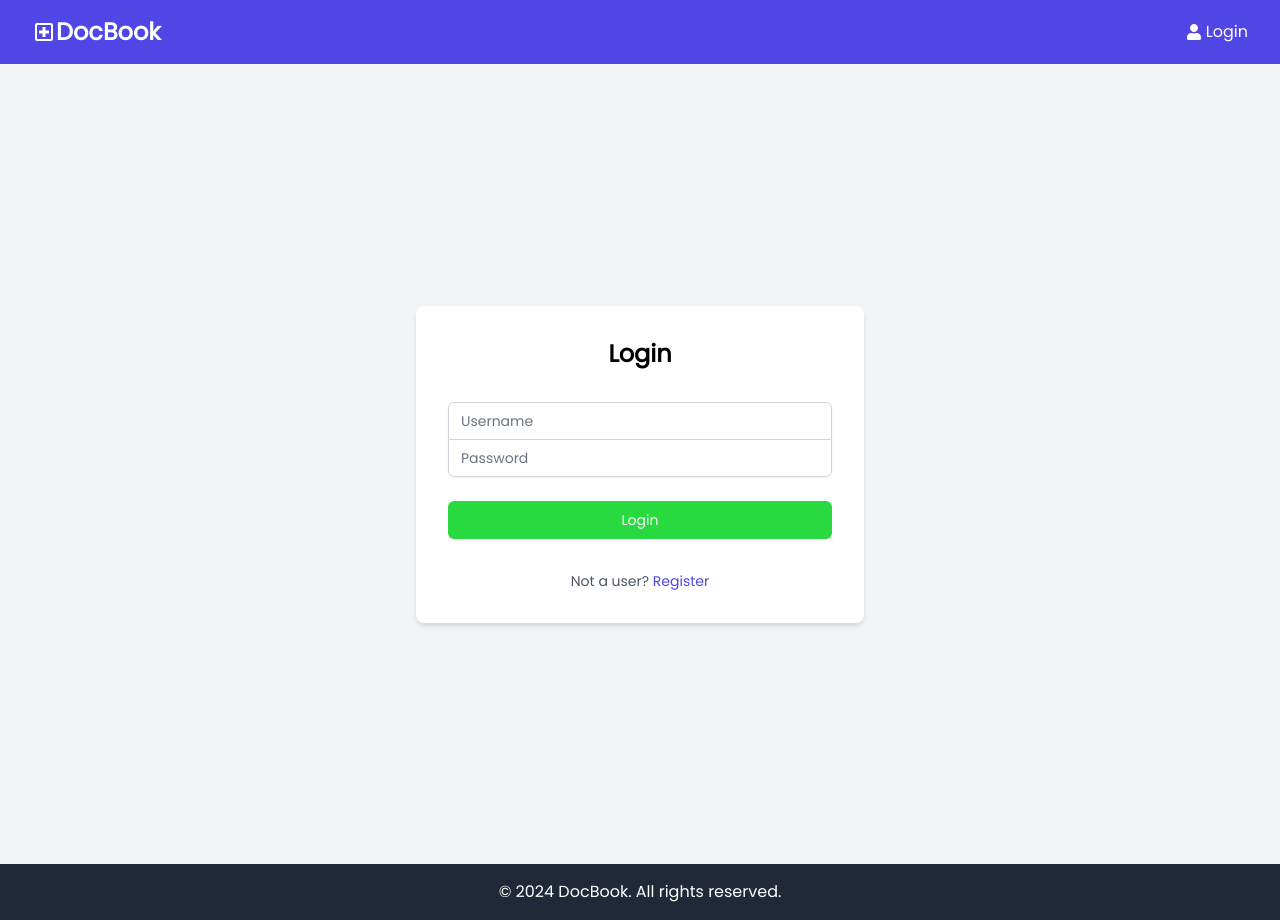
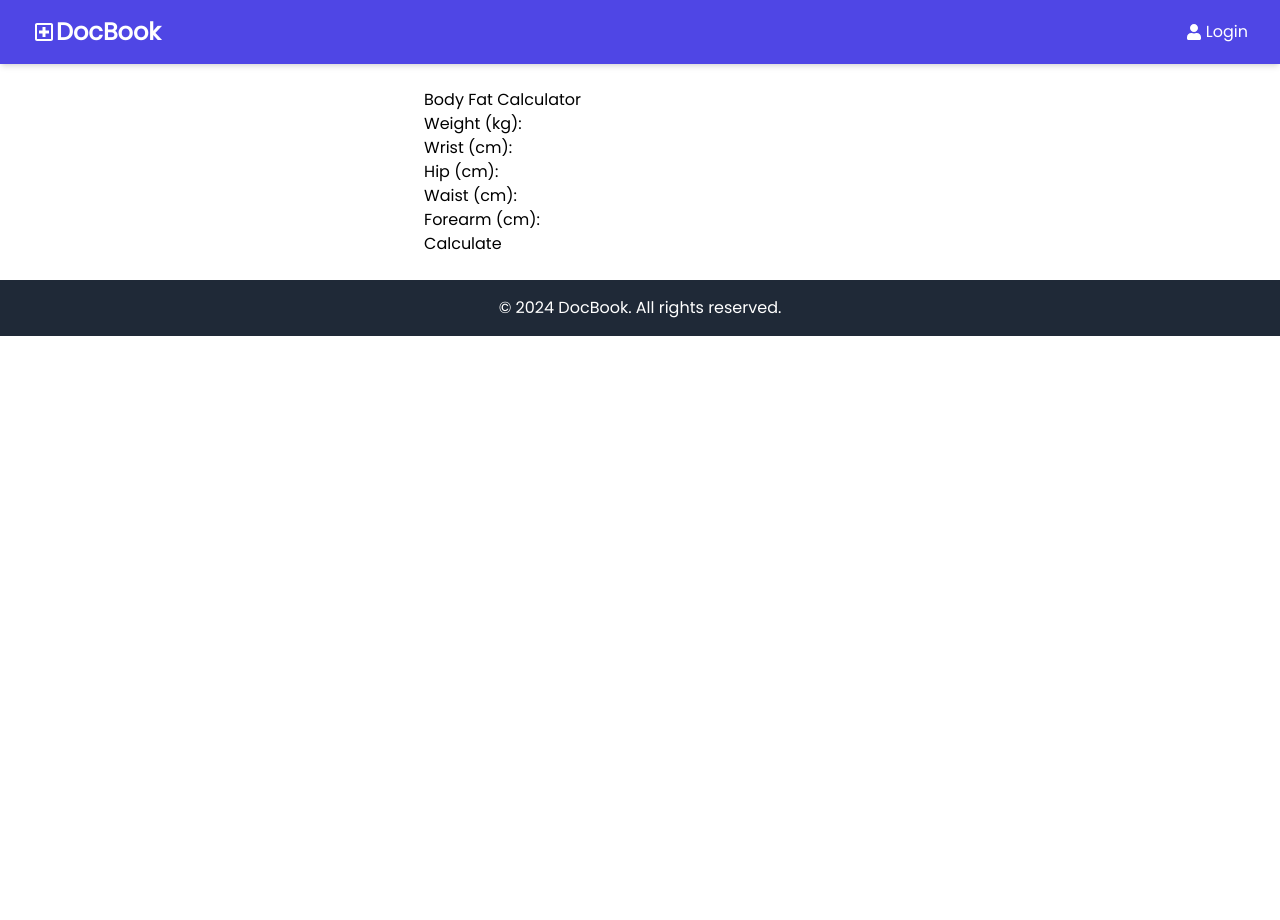
Before and after one commit to sshyamkr/Medibooker-AppointmentBookingSystem-, a React (Vite) app in the folder client/: page /bodyfat in a window 1280 px wide. Before the commit this address led to /login. After the commit the page ends 800 px from the top, so only its background shows below. Built offline with nearby package versions, Linux system fonts and the light colour scheme; no server answers.

Commit message:
bmi and bodyfat components added

```diff
--- a/client/src/App.jsx
+++ b/client/src/App.jsx
@@ -10,10 +10,12 @@ import Navbar from "./components/Navbar";
 import Login from "./components/Login";
 import Signup from "./components/Signup";
 import Dashboard from "./components/Dashboard";
-import Home from "./components/Home";
+import Home from "./pages/Home";
 import "./App.css";
 import Footer from "./components/Footer";
 import { loadUser } from "./features/auth/authSlice";
+import BMIPage from "./pages/BMIPage";
+import BodyFatPage from "./pages/BodyFatPage";
 
 function App() {
   const dispatch = useDispatch();
@@ -31,6 +33,8 @@ function App() {
       <Navbar />
       <Routes>
         <Route path="/" element={<Home />} />
+        <Route path="/bmi" element={<BMIPage />} />
+        <Route path="/bodyfat" element={<BodyFatPage />} />
         <Route path="/login" element={<Login />} />
         <Route path="/register" element={<Signup />} />
         <Route
--- /dev/null
+++ b/client/src/components/BMIComponent.jsx
@@ -0,0 +1,66 @@
+import React, { useState } from "react";
+
+export default function BMIComponent() {
+  const [height, setHeight] = useState("");
+  const [weight, setWeight] = useState("");
+  const [bmi, setBmi] = useState(null);
+  const [message, setMessage] = useState("");
+
+  const calculateBMI = (e) => {
+    e.preventDefault();
+    if (height && weight) {
+      const heightInMeters = parseFloat(height) / 100; //converting in cm
+      const weightInKg = parseFloat(weight);
+
+      const bmiValue = weightInKg / (heightInMeters * heightInMeters);
+      setBmi(bmiValue.toFixed(2));
+      classifyBMI(bmiValue);
+    } else {
+      setMessage("Please enter both height and weight.");
+    }
+  };
+
+  const classifyBMI = (bmiValue) => {
+    if (bmiValue < 18.5) {
+      setMessage("You are underweight.");
+    } else if (bmiValue >= 18.5 && bmiValue < 24.9) {
+      setMessage("You have a normal weight.");
+    } else if (bmiValue >= 25 && bmiValue < 29.9) {
+      setMessage("You are overweight.");
+    } else {
+      setMessage("You are obese.");
+    }
+  };
+  return (
+    <div>
+      <h1>BMI Calculator</h1>
+      <form onSubmit={calculateBMI}>
+        <div>
+          <label>Height (in cm): </label>
+          <input
+            type="number"
+            value={height}
+            onChange={(e) => setHeight(e.target.value)}
+            placeholder="Enter your height"
+          />
+        </div>
+        <div>
+          <label>Weight (in kg): </label>
+          <input
+            type="number"
+            value={weight}
+            onChange={(e) => setWeight(e.target.value)}
+            placeholder="Enter your weight"
+          />
+        </div>
+        <button type="submit">Calculate</button>
+      </form>
+      {bmi && (
+        <div>
+          <h2>Your BMI is: {bmi}</h2>
+          <p>{message}</p>
+        </div>
+      )}
+    </div>
+  );
+}
--- /dev/null
+++ b/client/src/components/BodyFatComponent.jsx
@@ -0,0 +1,95 @@
+import React, { useState } from "react";
+
+const BodyFatComponent = () => {
+  const [weight, setWeight] = useState("");
+  const [waist, setWaist] = useState("");
+  const [hip, setHip] = useState("");
+  const [wrist, setWrist] = useState("");
+  const [forearm, setForearm] = useState("");
+  const [bodyFat, setBodyFat] = useState(null);
+
+  const calculateBodyFat = (e) => {
+    e.preventDefault();
+
+    // Convert inputs to numbers
+    const weightNum = parseFloat(weight);
+    const waistNum = parseFloat(waist);
+    const hipNum = parseFloat(hip);
+    const wristNum = parseFloat(wrist);
+    const forearmNum = parseFloat(forearm);
+
+    // Example formula for body fat calculation (US Navy formula)
+    const bodyFatPercentage =
+      ((weightNum * 0.732 +
+        8.987 +
+        wristNum / 3.14 -
+        waistNum * 0.157 -
+        hipNum * 0.249 +
+        forearmNum * 0.434) /
+        weightNum) *
+      100;
+
+    setBodyFat(bodyFatPercentage.toFixed(2)); // Set result rounded to 2 decimal places
+  };
+
+  return (
+    <div className="body-fat-calculator">
+      <h2>Body Fat Calculator</h2>
+      <form onSubmit={calculateBodyFat}>
+        <div>
+          <label>Weight (kg):</label>
+          <input
+            type="number"
+            value={weight}
+            onChange={(e) => setWeight(e.target.value)}
+            required
+          />
+        </div>
+        <div>
+          <label>Wrist (cm):</label>
+          <input
+            type="number"
+            value={wrist}
+            onChange={(e) => setWrist(e.target.value)}
+            required
+          />
+        </div>
+        <div>
+          <label>Hip (cm):</label>
+          <input
+            type="number"
+            value={hip}
+            onChange={(e) => setHip(e.target.value)}
+            required
+          />
+        </div>
+        <div>
+          <label>Waist (cm):</label>
+          <input
+            type="number"
+            value={waist}
+            onChange={(e) => setWaist(e.target.value)}
+            required
+          />
+        </div>
+        <div>
+          <label>Forearm (cm):</label>
+          <input
+            type="number"
+            value={forearm}
+            onChange={(e) => setForearm(e.target.value)}
+            required
+          />
+        </div>
+        <button type="submit">Calculate</button>
+      </form>
+      {bodyFat && (
+        <div>
+          <h3>Your Estimated Body Fat Percentage: {bodyFat}%</h3>
+        </div>
+      )}
+    </div>
+  );
+};
+
+export default BodyFatComponent;
--- /dev/null
+++ b/client/src/pages/BMIPage.jsx
@@ -0,0 +1,12 @@
+import React from "react";
+import BMIComponent from "../components/BMIComponent";
+
+export default function BMIPage() {
+  return (
+    <div className="flex items-center justify-center">
+      <div className="m-6 p-6">
+        <BMIComponent />
+      </div>
+    </div>
+  );
+}
--- /dev/null
+++ b/client/src/pages/BodyFatPage.jsx
@@ -0,0 +1,12 @@
+import React from "react";
+import BodyFatComponent from "../components/BodyFatComponent";
+
+export default function BodyFatPage() {
+  return (
+    <div className="flex items-center justify-center">
+      <div className="m-6">
+        <BodyFatComponent />
+      </div>
+    </div>
+  );
+}
```
Also changed, not shown: client/src/pages/Home.jsx (renamed from client/src/components/Home.jsx).
